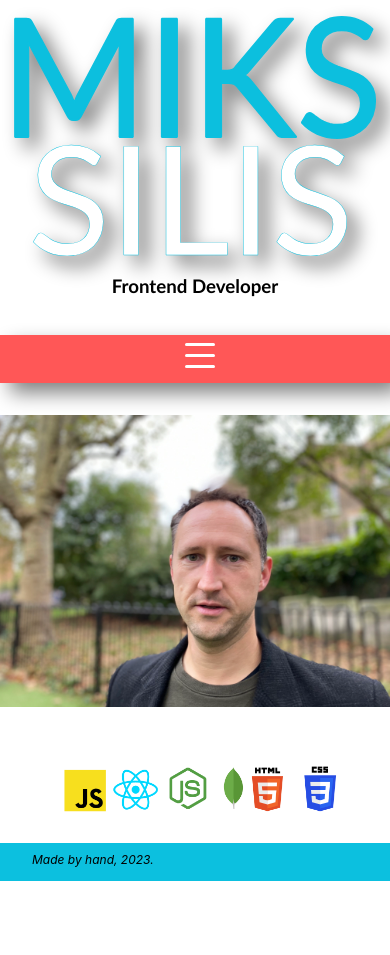
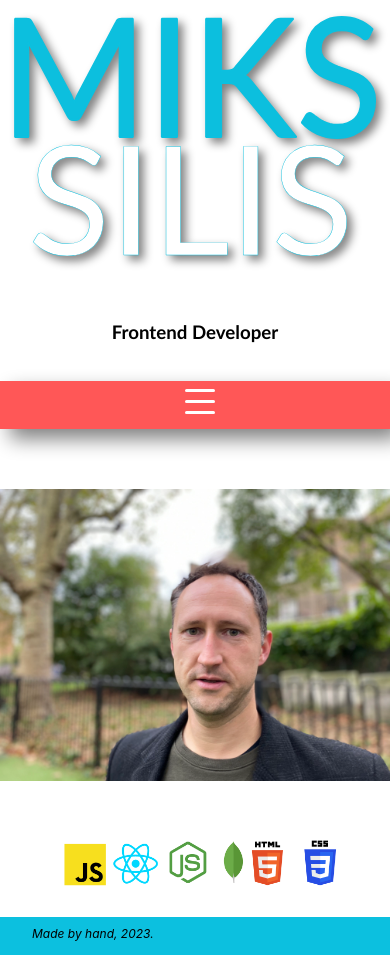
Before and after one commit to msilis/Portfolio-website-march2023, a React (Vite) app in the folder personal-portfolio-march-23/: page / in a window 390 px wide. Before the commit the page ends 881 px from the top, so only its background shows below. Built offline with nearby package versions, Linux system fonts and the light colour scheme.

Commit message:
fix contact media query, navbar

```diff
--- a/personal-portfolio-march-23/index.html
+++ b/personal-portfolio-march-23/index.html
@@ -2,7 +2,7 @@
 <html lang="en">
   <head>
     <meta charset="UTF-8" />
-    <link rel="icon" type="image/svg+xml" href="./public/favicon.ico" />
+    <link rel="icon" type="image/svg+xml" href="./favicon.ico" />
     <meta name="viewport" content="width=device-width, initial-scale=1.0" />
     <title>Miks Silis</title>
   </head>
--- a/personal-portfolio-march-23/src/App.module.css
+++ b/personal-portfolio-march-23/src/App.module.css
@@ -17,7 +17,6 @@
   justify-content: center;
   text-align: center;
   margin-top: 1rem;
-
 }
 
 #nameTag {
@@ -25,8 +24,11 @@
   width: auto;
   margin-left: auto;
   margin-right: auto;
-  filter: drop-shadow(10px 10px 10px gray);
+  margin-bottom: 1rem;
+  filter: drop-shadow(5px 5px 5px gray);
   transition: 0.25s;
+  padding-bottom: 14px;
+  z-index: 1;
 }
 
 #nameTag:hover {
@@ -40,13 +42,10 @@
 #headline {
   margin-left: auto;
   margin-right: auto;
-  margin-top: 1rem;
+  margin-top: 2rem;
   font-family: "Gill Sans", "Gill Sans MT", Calibri, "Trebuchet MS", sans-serif;
   z-index: 4;
-
 }
-
-
 
 /* Footer styling */
 .footer {
--- a/personal-portfolio-march-23/src/Components/Contact/contact.module.css
+++ b/personal-portfolio-march-23/src/Components/Contact/contact.module.css
@@ -2,8 +2,8 @@
   display: flex;
   flex-direction: column;
   align-items: center;
+  margin-top: 3rem;
   animation: contactAnimation 0.4s ease-out 1;
-
 }
 
 .contactList {
@@ -42,7 +42,7 @@
 
 }
 
-@media only screen and (max-width: 420px){
+@media only screen and (max-width: 530px){
     .contactList {
         display: flex;
         flex-direction: column;
--- a/personal-portfolio-march-23/src/Components/Navbar/navbar.jsx
+++ b/personal-portfolio-march-23/src/Components/Navbar/navbar.jsx
@@ -16,7 +16,7 @@ export default function Navbar() {
   }
 
   return (
-    <div className={classnames(style.linkContainer, {[style.linkContainerShowMenu]: hamburgerState})}>
+    <div className={classnames(style.linkContainer, {[style.linkContainerShowMenu]: hamburgerState}, {[style.linkContainerHideMenu]: !hamburgerState})}>
       <ul id={classnames(style.navigationList)}>
         <div className={style.hamburgerMenu} onClick={handleHamburgerClick}>
           <span
--- a/personal-portfolio-march-23/src/Components/Navbar/navbar.module.css
+++ b/personal-portfolio-march-23/src/Components/Navbar/navbar.module.css
@@ -8,12 +8,18 @@
   height: 3rem;
   margin-bottom: 1rem;
   filter: drop-shadow(10px 10px 10px gray);
+  padding-bottom: 12px;
 
 }
 
 .linkContainerShowMenu {
   height: 10rem;
-  animation: animateMenu .3s ease-in 1;
+  animation: animateMenuOpen .3s ease-in 1;
+}
+
+.linkContainerHideMenu {
+    height: 4rem;
+    animation: animateMenuClosed .3s ease-in 1;
 }
 
 #navigationList {
@@ -28,7 +34,7 @@
 
 #navigationListAnimate {
 
-  animation: animateMenu 0.3s ease-in 1;
+  animation: animateMenuOpen 0.3s ease-in 1;
 }
 
 .linkStyle {
@@ -46,6 +52,7 @@
 
 .linkListItemVisible {
   display: block;
+  animation: animateList 0.5s ease-in 1;
 }
 
 .linkListItem:hover {
@@ -54,16 +61,43 @@
 
 /* Show menu animation */
 
-@keyframes animateMenu {
+@keyframes animateList {
+    0% {
+        opacity: 0
+    }
+    25%{
+        opacity: .25;
+    }
+    50% {
+        opacity: .5
+    }
+    100%{
+        opacity: 1
+    }
+
+}
+
+@keyframes animateMenuOpen {
   0% {
-    opacity: 0;
+
     height: 4rem;
   }
   100% {
-    opacity: 1;
+
     height: 10rem;
   }
 }
+
+@keyframes animateMenuClosed {
+    0% {
+
+      height: 10rem;
+    }
+    100% {
+
+      height: 4rem;
+    }
+  }
 
 /* Hamburger Menu */
 
--- a/personal-portfolio-march-23/src/Components/Projects/projects.jsx
+++ b/personal-portfolio-march-23/src/Components/Projects/projects.jsx
@@ -1,4 +1,5 @@
 import ProjectCard from "../ProjectCard/projectCard";
+
 import style from "./projects.module.css";
 import {
   getItDoneProps,
```
